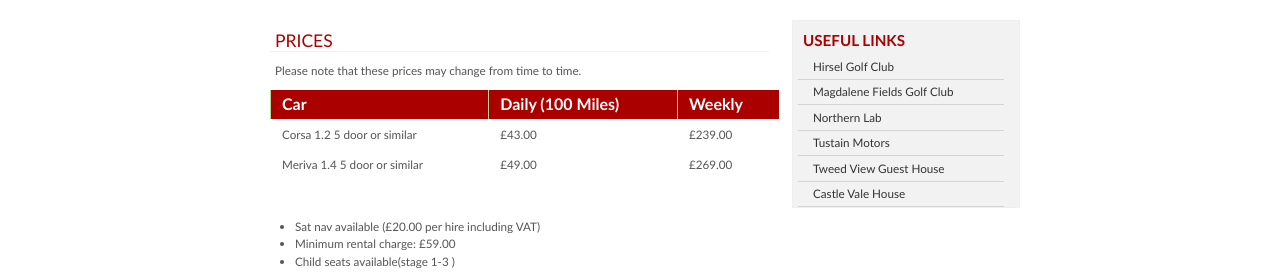
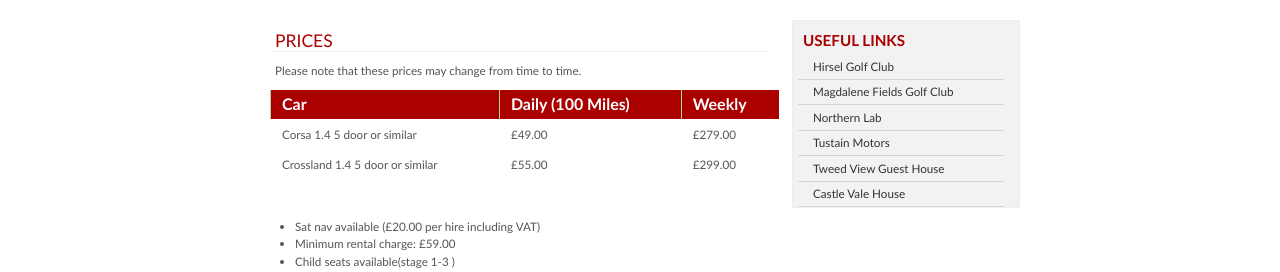
Before and after one commit to scottrobertson/eastcoastrental.co.uk, a Jekyll site: the page built from prices/index.html, in a window 1280 px wide. Shown: the part 373-645 px from the top of the page. Built offline with Jekyll 4.4.1, drawn with Linux system fonts in a browser that asks for light colours; nearby versions of some CDN libraries; Markdown is read by kramdown in place of the engine named in the settings.

Commit message:
Update cars.yml

```diff
--- a/_data/cars.yml
+++ b/_data/cars.yml
@@ -1,7 +1,7 @@
-- car: Corsa 1.2 5 door or similar
-  price_daily: "43.00"
-  price_weekly: "239.00"
+- car: Corsa 1.4 5 door or similar
+  price_daily: "49.00"
+  price_weekly: "279.00"
 
-- car: Meriva 1.4 5 door or similar
-  price_daily: "49.00"
-  price_weekly: "269.00"
+- car: Crossland 1.4 5 door or similar
+  price_daily: "55.00"
+  price_weekly: "299.00"
```
